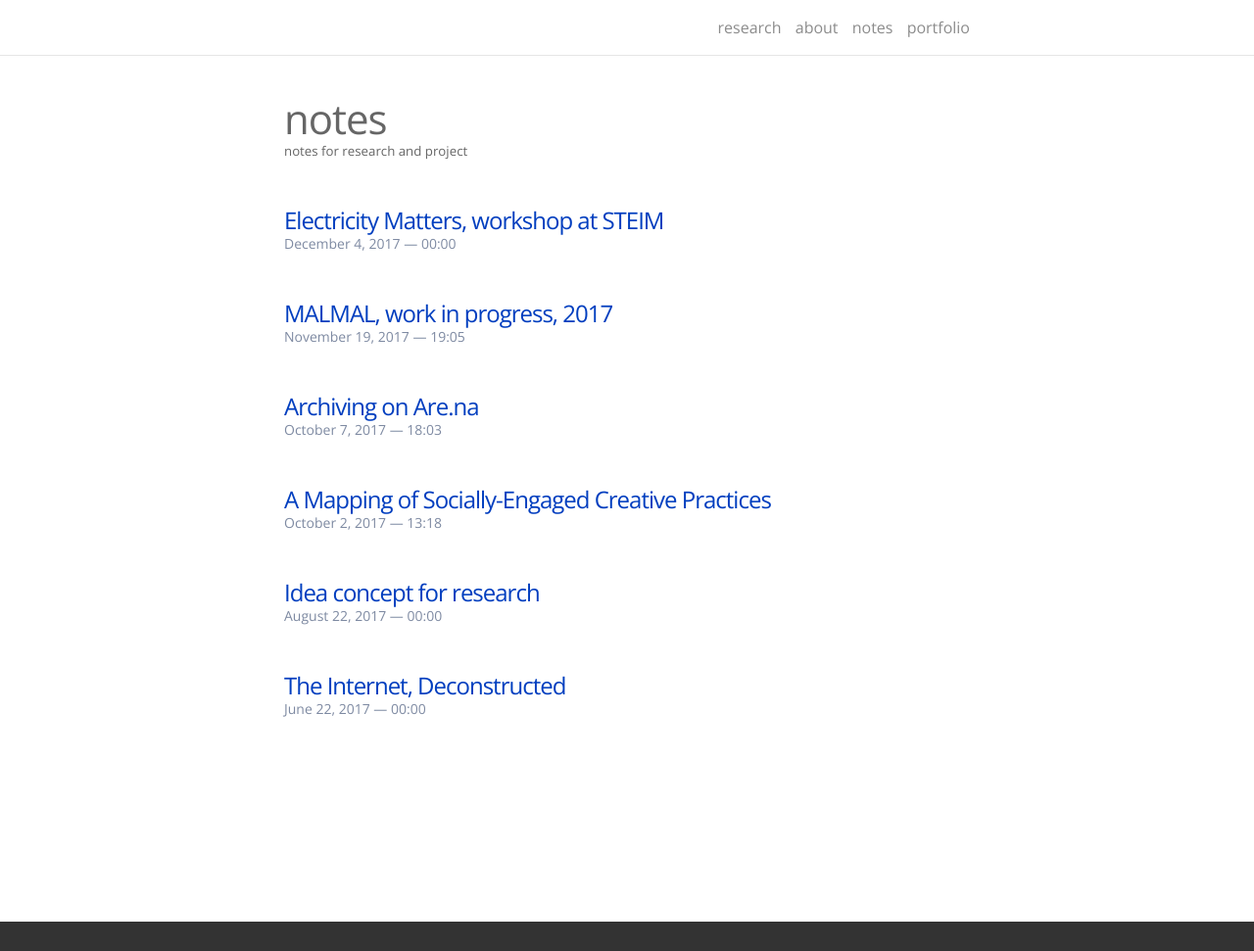
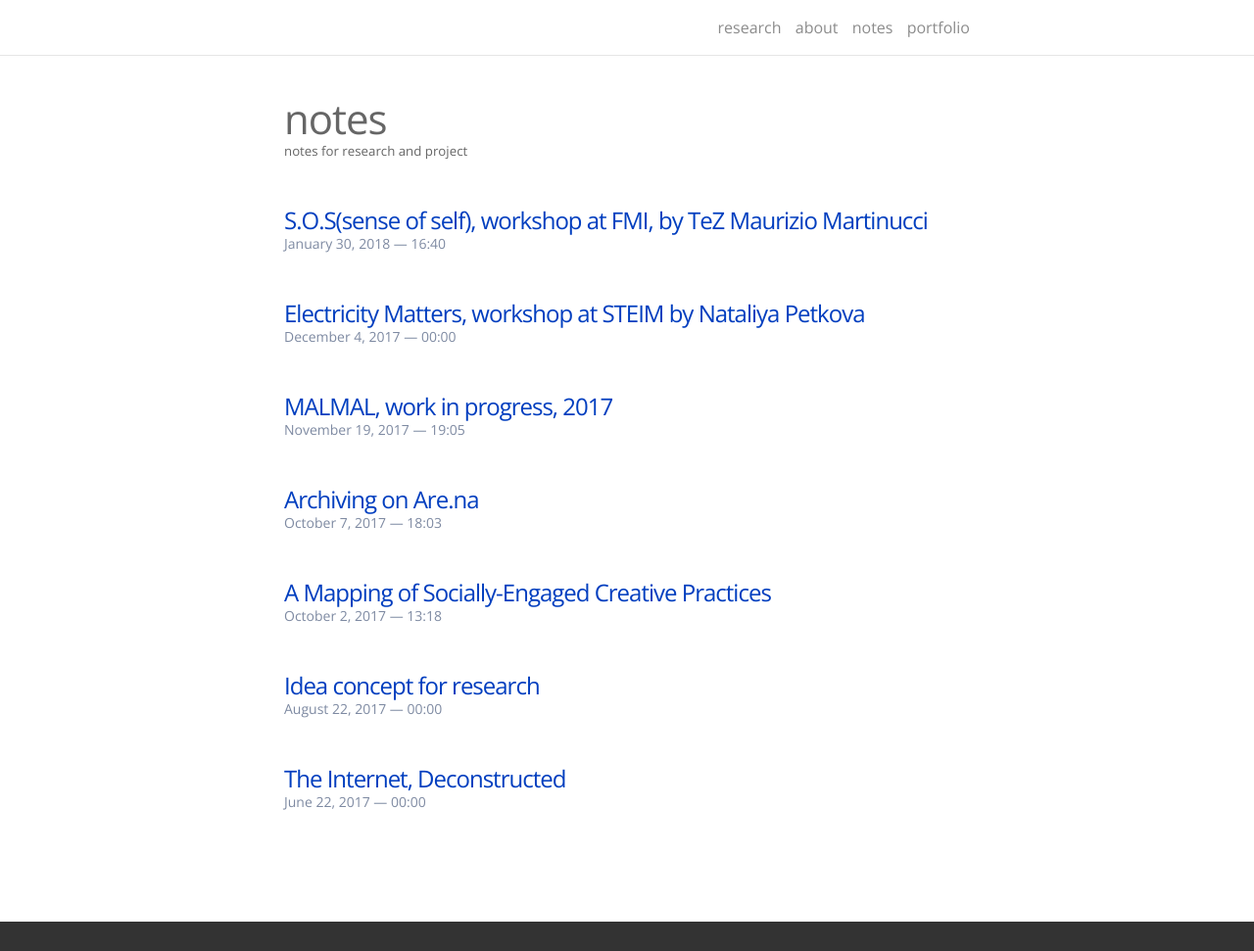
Before and after one commit to lucid2713/lucid2713.github.io, a Jekyll site: the page built from notes.md, in a window 1280 px wide and 971 px high. Shown: the whole window at 98% size. Built offline with Jekyll 4.4.1, drawn with Linux system fonts in a browser that asks for light colours; nearby versions of some CDN libraries.

Commit message:
sosworkshop

```diff
--- a/_notes/2017-12-04-Workshop:Electronic Matters.markdown
+++ b/_notes/2017-12-04-Workshop:Electronic Matters.markdown
@@ -1,6 +1,6 @@
 ---
 layout: post
-title: Electricity Matters, workshop at STEIM
+title: Electricity Matters, workshop at STEIM by Nataliya Petkova
 description: Participating 4days analog circuit instrument making workshop
 date: 2017-12-04 00:00:00
 ---
--- /dev/null
+++ b/_notes/2018-01-30-Workshop:S.O.S(sense of self).markdown
@@ -0,0 +1,30 @@
+---
+layout: post
+title: S.O.S(sense of self), workshop at FMI, by TeZ Maurizio Martinucci
+description: Participating 3days body mesurements sensor & physical computing workshop
+date: 2018-01-30 16:40:00
+---
+
+<br/>
+From 10th t0 12th Jan, 2018, my colleagues and I had participated physical computing workshop dealing with measurement sensors.
+For the outcome of 3days workshop, I made a fake, cheesy deceptive visual interface interacting with heartbeat sensor.
+
+<div class="img_row">
+	<img class="col one" src="{{ site.baseurl }}/img/heartbeat01.png" alt="" title="screenshot"/>
+	<img class="col one" src="{{ site.baseurl }}/img/heartbeat06.JPG" alt="" title="heartbeat sensor and ardino"/>
+	<img class="col one" src="{{ site.baseurl }}/img/heartbeat02.png" alt="" title="screenshot"/>
+</div>
+<div class="img_row">
+	<img class="col one" src="{{ site.baseurl }}/img/heartbeat03.png" alt="" title="screenshot"/>
+	<img class="col one" src="{{ site.baseurl }}/img/heartbeat05.png" alt="" title="screenshot"/>
+	<img class="col one" src="{{ site.baseurl }}/img/heartbeat04.png" alt="" title="screenshot"/>
+</div>
+<br/>
+<br/>
+<br/>
+
+***
+
+
+
+<br/><br/>
```
Also changed, not shown: other parts of _notes/2017-12-04-Workshop:Electronic Matters.markdown (+1 -1 lines), img/heartbeat01.png (added), img/heartbeat02.png (added), img/heartbeat03.png (added), img/heartbeat04.png (added), img/heartbeat05.png (added), 2 other files.
